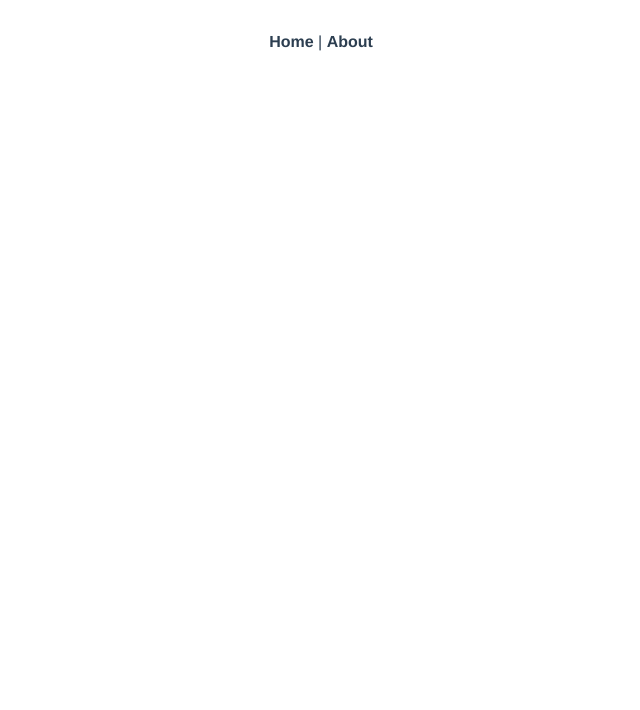
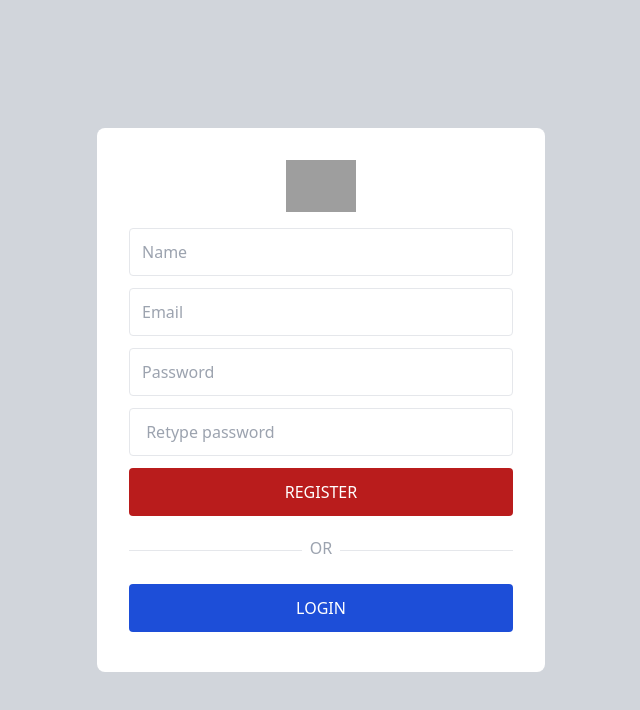
Before and after one commit to nithach2321/INT203_62130500043_Groupwork_SPA, a Vue app: page /Register in a window 1280 px wide. Before the commit this address had no page. Shown: the top 710 px of the page, without its empty margins (319-959 px from the left). Built offline with nearby package versions, Linux system fonts and the light colour scheme; grey boxes are pictures that could not be loaded.

Commit message:
add login&register template

```diff
--- a/src/App.vue
+++ b/src/App.vue
@@ -1,30 +1,7 @@
 <template>
-  <div id="nav">
-    <router-link to="/">Home</router-link> |
-    <router-link to="/about">About</router-link>
+  <div id="w-screen h-screen">
+    <div class="w-full h-full">
+      <router-view/>
+    </div>
   </div>
-  <router-view/>
 </template>
-
-<style>
-#app {
-  font-family: Avenir, Helvetica, Arial, sans-serif;
-  -webkit-font-smoothing: antialiased;
-  -moz-osx-font-smoothing: grayscale;
-  text-align: center;
-  color: #2c3e50;
-}
-
-#nav {
-  padding: 30px;
-}
-
-#nav a {
-  font-weight: bold;
-  color: #2c3e50;
-}
-
-#nav a.router-link-exact-active {
-  color: #42b983;
-}
-</style>
--- a/src/assets/tailwind.css
+++ b/src/assets/tailwind.css
@@ -3,3 +3,15 @@
 @tailwind components;
 
 @tailwind utilities;
+
+.container {
+    @apply flex items-center justify-center mx-auto ;
+}
+
+.inputtextbox{
+    @apply h-12 rounded w-full border px-3 focus:text-black focus:border-blue-100;
+}
+
+.button{
+    @apply uppercase h-12 mt-3 text-white w-full rounded;
+}
--- a/src/components/Manu.vue
+++ /dev/null
@@ -1,10 +0,0 @@
-<template>
-  <div class="home">
-    <img alt="Vue logo" src="../assets/logo.png">
-    <HelloWorld msg="Welcome to Your Vue.js App"/>
-  </div>
-</template>
-
-<script>
-
-</script>
--- a/src/router/index.js
+++ b/src/router/index.js
@@ -1,19 +1,17 @@
 import { createRouter, createWebHistory } from 'vue-router'
-import Home from '../views/Home.vue'
+import Login from '../views/Login.vue'
+import Registration from '../views/Registration.vue'
 
 const routes = [
   {
     path: '/',
-    name: 'Home',
-    component: Home
+    name: 'Login',
+    component: Login
   },
   {
-    path: '/about',
-    name: 'About',
-    // route level code-splitting
-    // this generates a separate chunk (about.[hash].js) for this route
-    // which is lazy-loaded when the route is visited.
-    component: () => import(/* webpackChunkName: "about" */ '../views/About.vue')
+    path: '/Register',
+    name: 'Registration',
+    component: Registration
   }
 ]
 
--- a/src/views/About.vue
+++ /dev/null
@@ -1,5 +0,0 @@
-<template>
-  <div class="about">
-    <h1>This is an about page</h1>
-  </div>
-</template>
--- a/src/views/Home.vue
+++ /dev/null
@@ -1,18 +0,0 @@
-<template>
-  <div class="home">
-    <img alt="Vue logo" src="../assets/logo.png">
-    <HelloWorld msg="Welcome to Your Vue.js App"/>
-  </div>
-</template>
-
-<script>
-// @ is an alias to /src
-import HelloWorld from '@/components/HelloWorld.vue'
-
-export default {
-  name: 'Home',
-  components: {
-    HelloWorld
-  }
-}
-</script>
--- /dev/null
+++ b/src/views/Login.vue
@@ -0,0 +1,25 @@
+<template>
+  <div class=" bg-gray-300">
+    <div class="container h-screen">
+        <div class="p-8 bg-white rounded-lg max-w-6xl pb-10">
+            <div class="flex justify-center mb-4">
+              <img src="https://i.imgur.com/f6Tb5U1.png" width="70">
+            </div>
+            <input type="text" class="inputtextbox" placeholder="Email">
+            <input type="text" class="inputtextbox mt-3" placeholder="Password">
+            <div class="flex justify-end items-center mt-2">
+              <a href="#" class="text-gray-400 hover:text-gray-600">Forgot password?</a>
+            </div>
+            <button class="button bg-blue-700 hover:bg-blue-800">login</button>
+            <div class="flex justify-between items-center mt-3">
+                <hr class="w-full"> <span class="p-2 text-gray-400 mb-1">OR</span> <hr class="w-full">
+            </div>
+            <router-link to="/Register">
+              <button class="button bg-red-700 hover:bg-red-800">Register</button>
+            </router-link>
+        </div>
+    </div>
+  </div>
+</template>
+
+// https://bbbootstrap.com/snippets/tailwind-login-form-social-icons-95393087
--- /dev/null
+++ b/src/views/Registration.vue
@@ -0,0 +1,25 @@
+<template>
+  <div class=" bg-gray-300">
+    <div class="container h-screen">
+        <div class="p-8 bg-white rounded-lg max-w-md pb-10">
+            <div class="flex justify-center mb-4">
+                <img src="https://i.imgur.com/f6Tb5U1.png" width="70">
+                </div>
+            <input type="text" class="inputtextbox" placeholder="Name">
+            <input type="text" class="inputtextbox mt-3" placeholder="Email">
+            <input type="text" class="inputtextbox mt-3" placeholder="Password">
+            <input type="text" class="inputtextbox mt-3" placeholder=" Retype password">
+            <button class="button bg-red-700 hover:bg-red-800">Register</button>
+            <div class="flex justify-between items-center mt-3">
+                <hr class="w-full"> <span class="p-2 text-gray-400 mb-1">OR</span>
+                <hr class="w-full">
+            </div>
+            <router-link to="/">
+              <button class="button bg-blue-700 hover:bg-blue-800">login</button>
+            </router-link>
+        </div>
+    </div>
+  </div>
+</template>
+
+// https://bbbootstrap.com/snippets/tailwind-registration-form-social-icons-46591552
```
